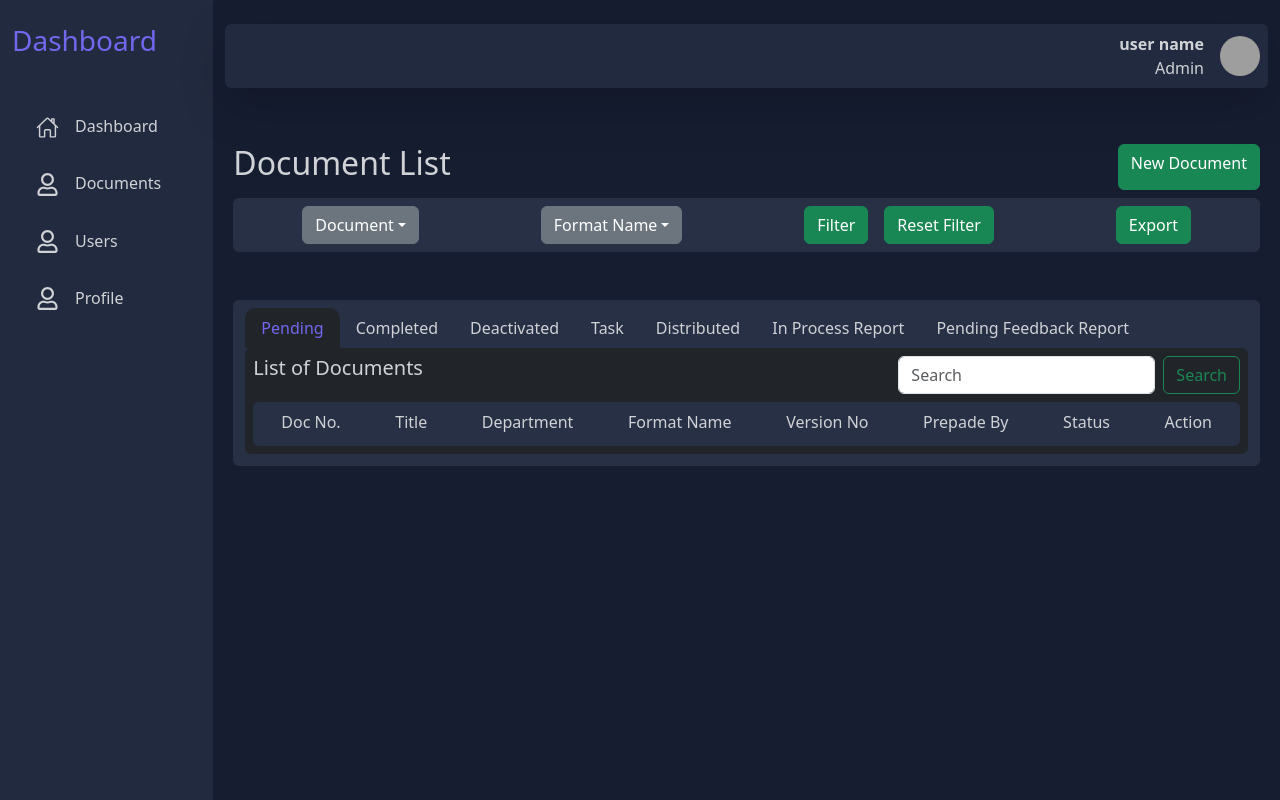
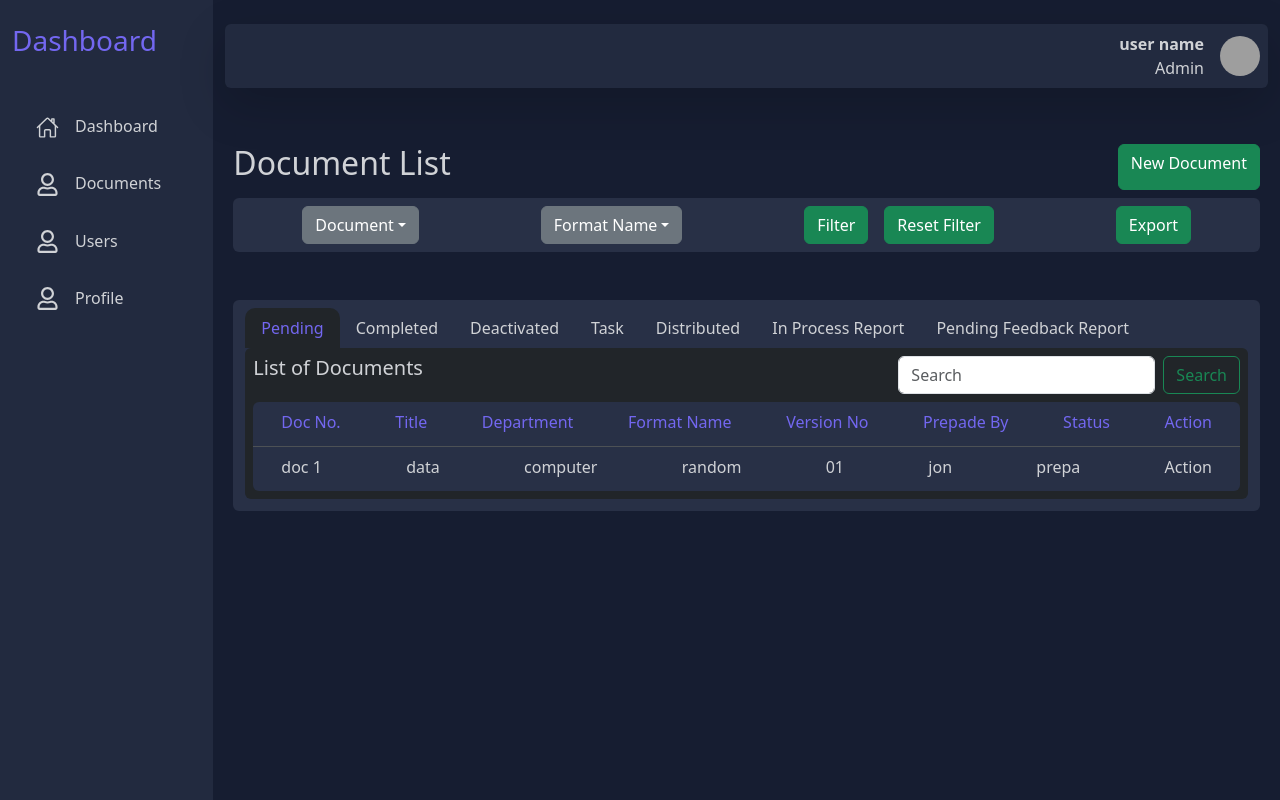
Before and after one commit to vishalpatilmaske/DCM, a React (Create React App) app: page /documents in a window 1280 px wide. Built offline with nearby package versions, Linux system fonts and the light colour scheme; grey boxes are pictures that could not be loaded.

Commit message:
make changes in layout

```diff
--- a/src/component/documentlist/DocumentPending.jsx
+++ b/src/component/documentlist/DocumentPending.jsx
@@ -1,5 +1,5 @@
 import React from "react";
-
+import Documents from "./Documents";
 const DocumentPending = () => {
   return (
     <div>
@@ -17,52 +17,54 @@ const DocumentPending = () => {
           </button>
         </form>
       </div>
-      <div className="container-fluid mt-2 background rounded pb-1">
+      <div className="container-fluid mt-2 background rounded-top pb-1">
         {/* Navigation tabs */}
-        <ul className="nav flex-row document-nav justify-content-between">
+        <ul className="nav flex-row justify-content-between">
           {/*  Pending */}
-          <li className="nav-item">
+          <li className="nav-item color">
             <a className={`nav-link `} aria-current="page" href="#">
               Doc No.
             </a>
           </li>
-          <li className="nav-item">
+          <li className="nav-item color">
             <a className={`nav-link `} aria-current="page" href="#">
               Title
             </a>
           </li>{" "}
-          <li className="nav-item">
+          <li className="nav-item color">
             <a className={`nav-link `} aria-current="page" href="#">
               Department
             </a>
           </li>{" "}
-          <li className="nav-item">
+          <li className="nav-item color">
             <a className={`nav-link `} aria-current="page" href="#">
               Format Name
             </a>
           </li>{" "}
-          <li className="nav-item">
+          <li className="nav-item color">
             <a className={`nav-link `} aria-current="page" href="#">
               Version No
             </a>
           </li>{" "}
-          <li className="nav-item">
+          <li className="nav-item color">
             <a className={`nav-link `} aria-current="page" href="#">
               Prepade By
             </a>
           </li>
-          <li className="nav-item">
+          <li className="nav-item color">
             <a className={`nav-link `} aria-current="page" href="#">
               Status
             </a>
           </li>{" "}
-          <li className="nav-item">
+          <li className="nav-item color">
             <a className={`nav-link `} aria-current="page" href="#">
               Action
             </a>
           </li>
         </ul>
       </div>
+      <hr />
+      <Documents />
     </div>
   );
 };
--- /dev/null
+++ b/src/component/documentlist/Documents.jsx
@@ -0,0 +1,54 @@
+import React from "react";
+
+const Documents = () => {
+  return (
+    <div className="container-fluid  background rounded-bottom pb-1">
+      {/* Navigation tabs */}
+      <ul className="nav flex-row document-nav justify-content-between">
+        {/*  Pending */}
+        <li className="nav-item">
+          <a className={`nav-link `} aria-current="page" href="#">
+            doc 1
+          </a>
+        </li>
+        <li className="nav-item">
+          <a className={`nav-link `} aria-current="page" href="#">
+            data
+          </a>
+        </li>{" "}
+        <li className="nav-item">
+          <a className={`nav-link `} aria-current="page" href="#">
+            computer
+          </a>
+        </li>{" "}
+        <li className="nav-item">
+          <a className={`nav-link `} aria-current="page" href="#">
+            random
+          </a>
+        </li>{" "}
+        <li className="nav-item">
+          <a className={`nav-link `} aria-current="page" href="#">
+            01
+          </a>
+        </li>{" "}
+        <li className="nav-item">
+          <a className={`nav-link `} aria-current="page" href="#">
+            jon
+          </a>
+        </li>
+        <li className="nav-item">
+          <a className={`nav-link `} aria-current="page" href="#">
+            prepa
+          </a>
+        </li>{" "}
+        <li className="nav-item">
+          <a className={`nav-link `} aria-current="page" href="#">
+            Action
+          </a>
+        </li>
+      </ul>
+    </div>
+  );
+};
+
+export default Documents;
--- a/src/component/documentlist/DocumnetListHeader.jsx
+++ b/src/component/documentlist/DocumnetListNav.jsx
@@ -14,11 +14,11 @@ const DocumentListHeader = () => {
   return (
     <div className="container-fluid mt-5 background rounded pb-1 pt-2">
       {/* Navigation tabs */}
-      <ul className="nav flex-row document-nav">
+      <ul className="nav flex-row">
         {/*  Pending */}
         <li className="nav-item ">
           <a
-            className={`nav-link ${activeTab === "pending" ? "active" : ""}`}
+            className={`nav-link ${activeTab === "pending" ? "active" : ""} `}
             aria-current="page"
             href="#"
             onClick={() => setActiveTab("pending")}
@@ -26,7 +26,7 @@ const DocumentListHeader = () => {
             Pending
           </a>
         </li>
-        {/* Conpleted */}
+        {/* Completed */}
         <li className="nav-item">
           <a
             className={`nav-link ${activeTab === "completed" ? "active" : ""}`}
--- a/src/pages/Documents/DocumentsList.jsx
+++ b/src/pages/Documents/DocumentsList.jsx
@@ -1,12 +1,12 @@
 import "../../style/pages/documentlist.css";
-import DocumentListNav from "../../component/documentlist/DocumentListNav";
-import DocumentListHeader from "../../component/documentlist/DocumnetListHeader";
+import DocumentListNav from "../../component/documentlist/DocumnetListNav";
+import DocumentListHeader from "../../component/documentlist/DocumentListHeader";
 
 const DocumentList = () => {
   return (
     <div className="p-2">
+      <DocumentListHeader />
       <DocumentListNav />
-      <DocumentListHeader />
     </div>
   );
 };
--- a/src/style/pages/documentlist.css
+++ b/src/style/pages/documentlist.css
@@ -29,3 +29,7 @@ hr {
   background-color: #212529;
   border-radius: 10px 10px 0 0;
 }
+
+.color .nav-link {
+  color: #7367f0;
+}
```
Also changed, not shown: src/component/documentlist/DocumentListHeader.jsx (renamed from src/component/documentlist/DocumentListNav.jsx).
